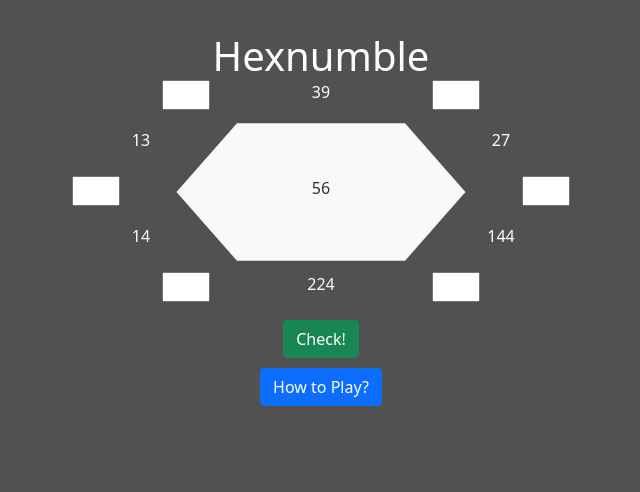
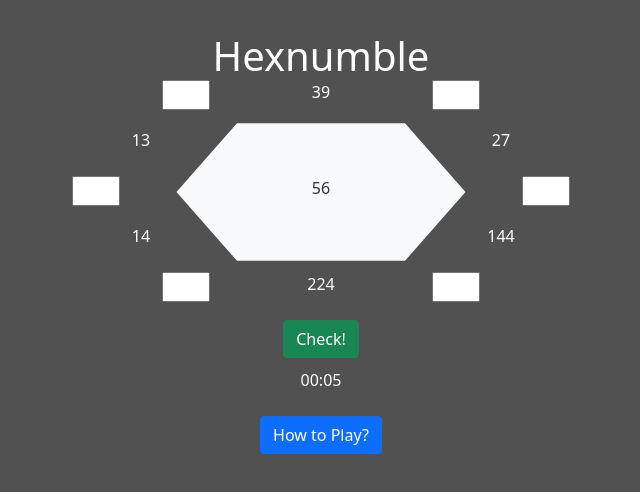
Before and after one commit to implodingduck/hexnumble, a React (Create React App) app: page / in a window 1280 px wide. Shown: the top 492 px of the page, without its empty margins (319-959 px from the left). Built offline with nearby package versions, Linux system fonts and the light colour scheme.

Commit message:
adding timer fun

```diff
--- a/src/App.js
+++ b/src/App.js
@@ -2,7 +2,8 @@ import React from 'react';
 import './App.css';
 import 'bootstrap/dist/css/bootstrap.min.css';
 import { Container, Row, Col, Button, Modal } from 'react-bootstrap';
-
+import Timer from './Timer'
+import FormatTime from './FormatTime'
 function App() {
 
   const generateRandomArray = () => {
@@ -23,6 +24,8 @@ function App() {
     "y": "",
     "z": "",
   })
+  const [startTime, setStartTime] = React.useState(new Date().getTime())
+  const [endTime, setEndTime] = React.useState(0)
 
   const [show, setShow] = React.useState(false);
   const [howToPlay, setHowToPlay] = React.useState(false);
@@ -51,6 +54,9 @@ function App() {
     result = result && (guesses.y === answers[4])
     result = result && (guesses.z === answers[5])
     setResultVal(result)
+    if (result){
+      setEndTime(new Date().getTime())
+    }
     handleShow()
   }
 
@@ -121,6 +127,9 @@ function App() {
           <Col xs={{ offset: 0, span: 12}}><Button variant="success" onClick={handleCheck}>Check!</Button></Col>
         </Row>
         <Row>
+          <Col xs={{ offset: 0, span: 12}}><Timer startTime={startTime} endTime={endTime}></Timer></Col>
+        </Row>
+        <Row>
           <Col xs={{ offset: 0, span: 12}}><Button onClick={handleHowToPlayShow}>How to Play?</Button></Col>
         </Row>
       </Container>
@@ -131,7 +140,7 @@ function App() {
         </Modal.Header>
 
         <Modal.Body>
-          { (resultVal) ? <p>You are Correct!!!</p>  : <p>You are Incorrect...</p> }
+          { (resultVal) ? <div><p>You are Correct!!!</p> <FormatTime time={endTime - startTime}></FormatTime> </div>  : <p>You are Incorrect...</p> }
         </Modal.Body>
 
         <Modal.Footer>
--- /dev/null
+++ b/src/FormatTime.js
@@ -0,0 +1,18 @@
+const FormatTime = ( { time } ) => {
+
+    const getSeconds = ( t ) => {
+        const s = Math.floor( time / 1000) % 60
+        return (s < 10) ? '0'+s : s
+    }
+
+    const getMinutes = ( t ) => {
+        const m = Math.floor( time / 60000) % 60
+        return (m < 10) ? '0'+m : m
+    }
+
+    return (
+        <span>{getMinutes(time)}:{getSeconds(time)}</span>
+    )
+}
+
+export default FormatTime;
--- /dev/null
+++ b/src/Timer.js
@@ -0,0 +1,31 @@
+import React from 'react'
+import { useState, useEffect } from 'react';
+import FormatTime from './FormatTime'
+const Timer = ( props ) => {
+    const {startTime=new Date().getTime(), endTime=0} = props;
+    const [ timerTime, setTimerTime ] = useState(0);
+
+    useEffect(()=>{
+
+        let myInterval = setInterval(() => {
+            const now = new Date().getTime()
+            setTimerTime(now - startTime)
+        }, 1000)
+        if (endTime != 0){
+            setTimerTime(endTime - startTime)
+            clearInterval(myInterval);
+        }
+        return ()=> {
+            clearInterval(myInterval);
+        };
+
+    });
+
+    return (
+        <div>
+            <FormatTime time={timerTime}></FormatTime>
+        </div>
+    )
+}
+
+export default Timer;
```
